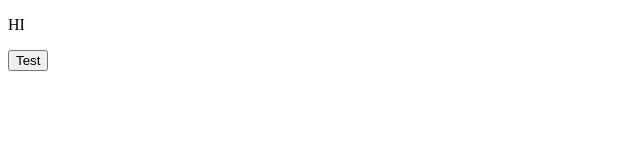
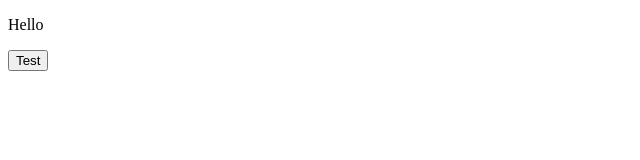
Before and after one commit to schrader-19/Demo, a plain HTML site: page index.html in a window 1280 px wide. Shown: the full height of the page, 0-640 px from the left. Drawn offline with Linux system fonts and the light colour scheme.

Commit message:
second commit

```diff
--- a/index.html
+++ b/index.html
@@ -4,7 +4,7 @@
     <script src="demo.js"></script>
 </head>
 <body>
-    <p id="ptag">HI</p>
+    <p id="ptag">Hello</p>
     <button onclick="change()">Test</button>
 </body>
 </html>
```
